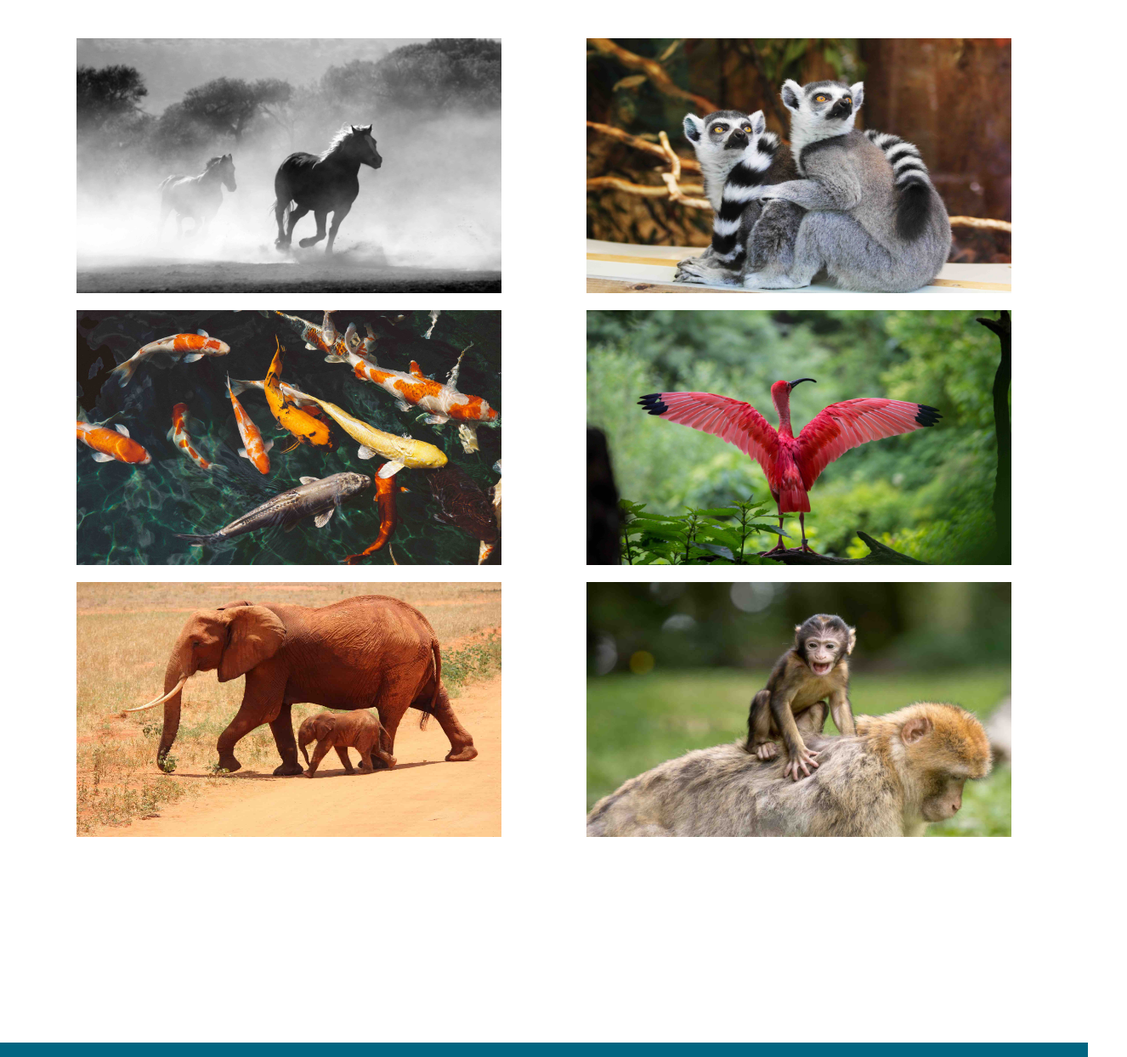
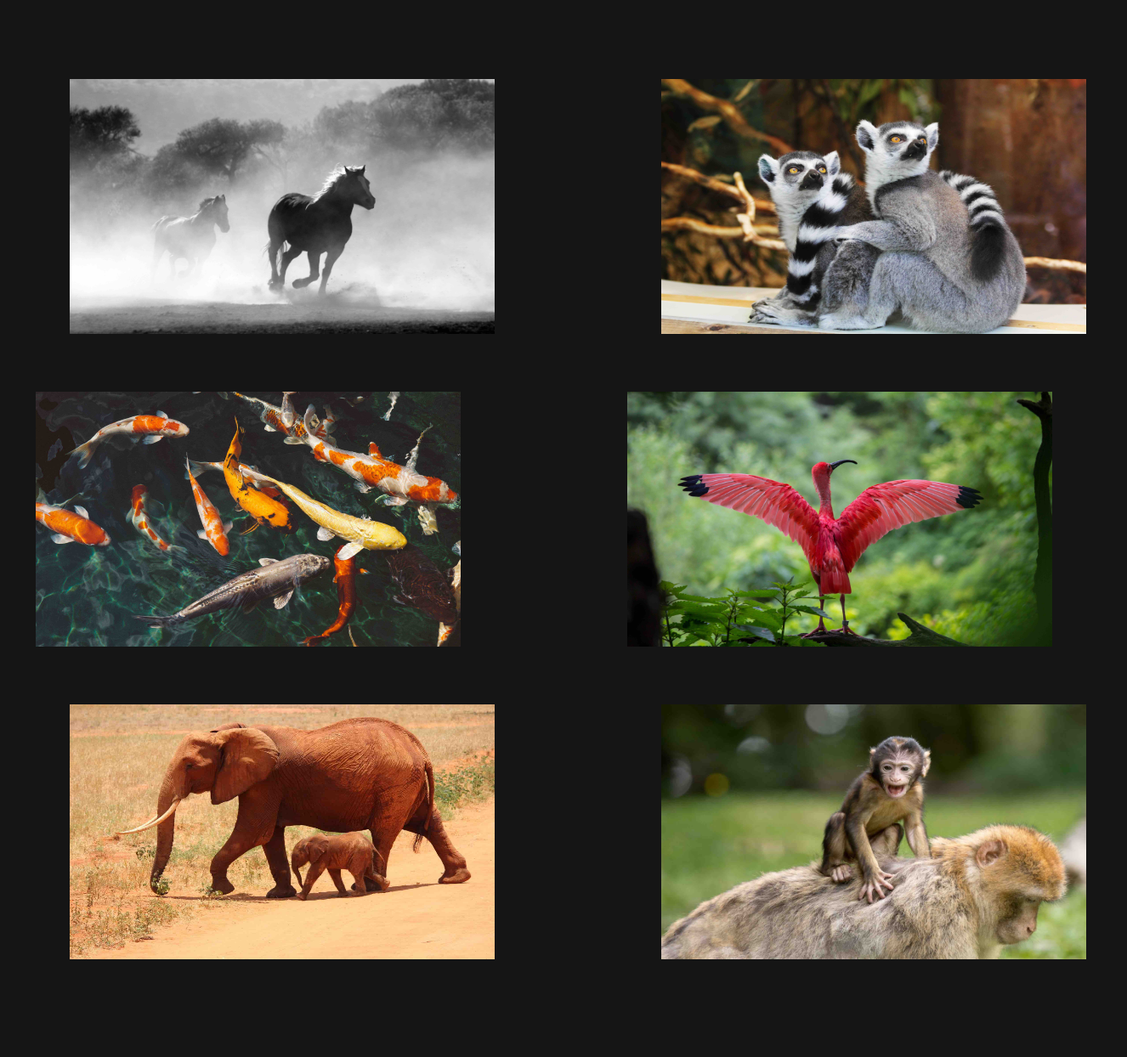
Before and after one commit to janibehm/portfolio-page, a plain HTML site: page gallery.html in a window 1280 px wide. Shown: the part 133-1377 px from the top of the page at 85% size, 1326 px wide, since content can reach past the window. Drawn offline with Linux system fonts and the light colour scheme.

Commit message:
add second bg color

```diff
--- a/gallery.html
+++ b/gallery.html
@@ -34,7 +34,8 @@
       </nav>
     </header>
     <div class="galleryContainer">
-      <div className="card">
+      <div class="bg1">
+        <div class="card" tabindex="0">
           <img
             src="/images/gallery/horse-herd-fog-nature-min.jpeg"
             alt="horse-herd-fog-nature"
@@ -42,7 +43,9 @@
             height="300"
           />
         </div>
-      <div className="card">
+      </div>
+      <div class="bg1">
+        <div class="card" tabindex="0">
           <img
             src="/images/gallery/makis-min.jpeg"
             alt="makis"
@@ -50,7 +53,9 @@
             height="300"
           />
         </div>
-      <div className="card">
+      </div>
+      <div class="bg2">
+        <div class="card" tabindex="0">
           <img
             src="/images/gallery/fish-min.jpeg"
             alt="fishes"
@@ -58,7 +63,9 @@
             height="300"
           />
         </div>
-      <div className="card">
+      </div>
+
+      <div class="card" tabindex="0" id="cardFirst">
         <img
           src="/images/gallery/ibis-bird-red-animals-min.jpeg"
           alt="fish"
@@ -66,7 +73,8 @@
           height="300"
         />
       </div>
-      <div className="card">
+      <div class="bg1">
+        <div class="card" tabindex="0">
           <img
             src="/images/gallery/elephant-cub-tsavo-kenya-min.jpeg"
             alt="elephant-cub"
@@ -74,9 +82,12 @@
             height="300"
           />
         </div>
-      <div className="card">
+      </div>
+      <div class="bg1">
+        <div class="card" tabindex="0" class="cardLast">
           <img src="/images/gallery/ape-berber-monkeys-mammal-affchen-min.jpeg"
           alt="apes width="600" width="500" height="300"/>
+        </div>
       </div>
     </div>
     <footer>
--- a/style-gallery-minified.css
+++ b/style-gallery-minified.css
@@ -28,7 +28,9 @@ header {
 :root {
   --button-color: black;
   --button-color: rgb(0, 183, 255);
-  --footer-bg-color: #006581;
+  --footer-bg-color: #178bac;
+  --background: rgb(0, 0, 0);
+  --bg-color1: rgb(21, 21, 21);
 }
 footer {
   background-color: var(--footer-bg-color);
@@ -36,11 +38,11 @@ footer {
 }
 body {
   font-family: 'Montserrat-Thin', sans-serif;
-  background-color: var(--main-bg-color-body);
+  background-color: var(--background);
   height: 100%;
   margin: 0 auto;
   overflow-x: hidden;
-  background: var(--main-bg-color);
+  background: var(--bg-color1);
 }
 header {
   position: sticky;
@@ -58,7 +60,7 @@ nav ul {
   list-style: none;
 }
 nav ul li a {
-  color: #00d0ff;
+  color: #00a8cd;
   text-decoration: none;
   font-size: x-large;
   font-family: 'Montserrat-Thin', sans-serif;
@@ -148,7 +150,8 @@ form input[type='submit'] {
   transition: opacity 0.3s, visibility 0.3s ease-in-out;
 }
 #topBtn:hover {
-  background-color: #000;
+  background-color: rgb(255, 255, 255);
+  color: black;
 }
 @media screen and (max-width: 800px) {
   #topBtn {
@@ -196,3 +199,21 @@ form input[type='submit'] {
     display: none;
   }
 }
+@media (min-width: 800px) {
+  .bg1 {
+    background-color: --black;
+    width: 100%;
+    padding: 3em;
+    z-index: -1;
+    padding-left: 8em;
+  }
+}
+
+.card img:focus {
+  transform: scale(1.5);
+  transition: transform 0.3s ease;
+}
+
+#cardLast {
+  padding-top: 2em;
+}
--- a/style-minified.css
+++ b/style-minified.css
@@ -48,10 +48,10 @@ section {
 }
 :root {
   --main-bg-color-body: #f6f1f1;
-  --footer-bg-color: #19a7ce;
+  --footer-bg-color: #178bac;
   --button-color: black;
   --button-color: rgb(0, 183, 255);
-  --footer-bg-color: #006581;
+  --bg-color1: rgb(21, 21, 21);
 }
 body {
   font-family: monsterrat;
@@ -66,7 +66,7 @@ footer {
   padding: 20px;
 }
 header.scrolled {
-  background: #000;
+  background: var(--bg-color1);
   transition: background-color 0.5s ease-in-out;
 }
 header {
@@ -316,3 +316,18 @@ form input[type='submit'] {
     display: none;
   }
 }
+
+#about {
+  background-color: var(--bg-color1);
+  color: white;
+  padding: 15vh;
+}
+
+#skills {
+  background-color: var(--bg-color1);
+  color: white;
+}
+
+#divider {
+  padding: 30vh;
+}
```
Also changed, not shown: index.html (+9 -2 lines), 1 other file. Lines whose indentation alone changed are shown as unchanged.
